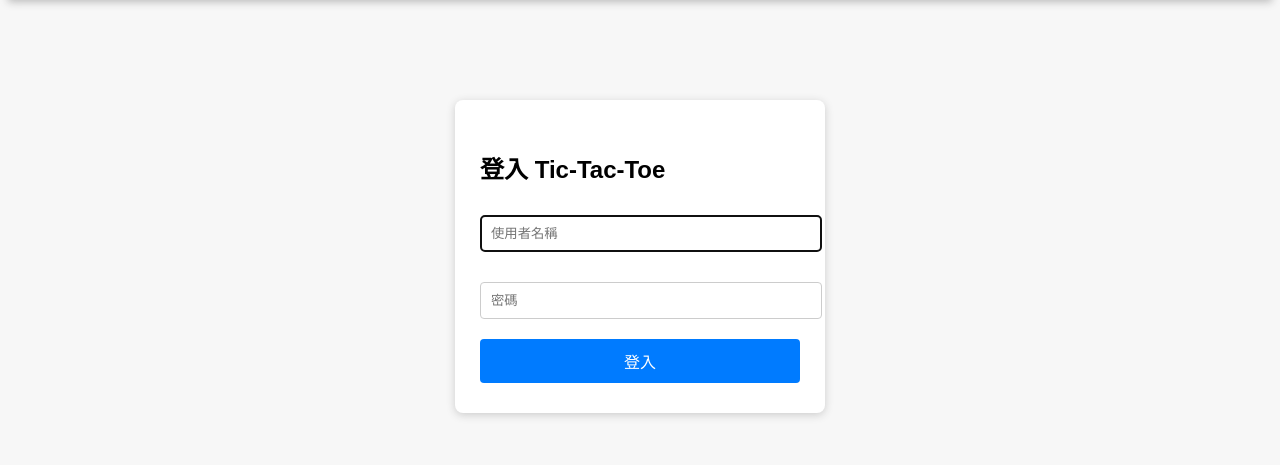
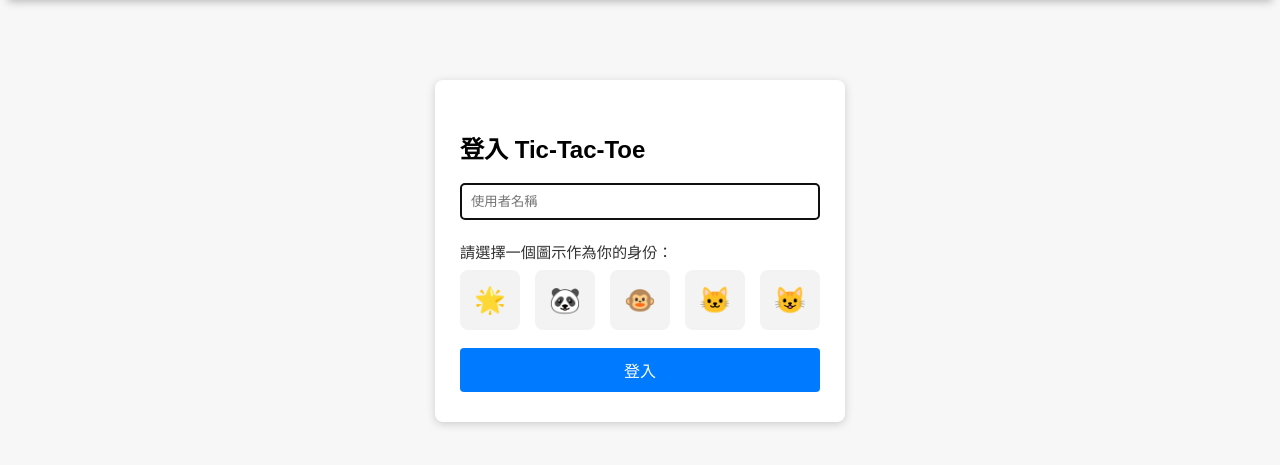
Before and after one commit to jamieyu0914/tic-tac-toe, a Flask app: page /login in a window 1280 px wide. Shown: the part 64-529 px from the top of the page. Run offline with Flask 3, Linux system fonts and the light colour scheme.

Commit message:
fix: #1225 調整 登入頁面 icon選擇

```diff
--- a/app.py
+++ b/app.py
@@ -12,21 +12,31 @@ app.secret_key = 'tic-tac-toe-login-secret'
 socketio = SocketIO(app)
 register_chat_events(socketio)
 
-
 # 登入頁
 @app.route('/login', methods=['GET', 'POST'])
 def login():
     error = None
     if request.method == 'POST':
-        username = request.form['username']
-        password = request.form['password']
-        # 簡單帳密驗證（可改成資料庫驗證）
-        if username == 'user' and password == '1234':
+        username = request.form.get('username', '').strip()
+        icon = request.form.get('icon')
+        shown_icons = session.get('login_icons', [])
+        if not username:
+            error = '請輸入使用者名稱'
+        elif not icon:
+            error = '請選擇一個圖示'
+        elif icon not in shown_icons:
+            error = '所選圖示無效，請重新選擇'
+        else:
+            session.pop('login_icons', None)
             session['user'] = username
+            session['icon'] = icon
             return redirect(url_for('home'))
-        else:
-            error = '帳號或密碼錯誤'
-    return render_template('login.html', error=error)
+
+    ICON_POOL = ['😺','🐶','🐼','🚀','🎃','🌟','🐵','🐸','🦊','🐢','🐱','🐯','🦁','🐷','🦄']
+
+    icons = random.sample(ICON_POOL, 5)
+    session['login_icons'] = icons
+    return render_template('login.html', error=error, icons=icons)
 
 # 首頁，需登入
 @app.route('/')
@@ -77,6 +87,7 @@ def reset():
 @app.route('/logout')
 def logout():
     session.pop('user', None)
+    session.pop('icon', None)
     return redirect(url_for('login'))
 
 
--- a/templates/login.html
+++ b/templates/login.html
@@ -1,27 +1,126 @@
 <!DOCTYPE html>
 <html lang="zh-Hant">
   <head>
-    <meta charset="UTF-8">
+    <meta charset="UTF-8" />
     <title>登入 - Tic-Tac-Toe</title>
     <style>
-        body { font-family: Arial, sans-serif; background: #f7f7f7; }
-        .login-container { width: 320px; margin: 100px auto; background: #fff; padding: 30px 25px; border-radius: 8px; box-shadow: 0 2px 8px #ccc; }
-        h2 { margin-bottom: 20px; }
-        input[type=text], input[type=password] { width: 100%; padding: 10px; margin: 10px 0 20px 0; border: 1px solid #ccc; border-radius: 4px; }
-        button { width: 100%; padding: 10px; background: #007bff; color: #fff; border: none; border-radius: 4px; font-size: 1em; cursor: pointer; }
-        .error { color: #d00; margin-bottom: 10px; }
+      body {
+        font-family: Arial, sans-serif;
+        background: #f7f7f7;
+      }
+      .login-container {
+        width: 360px;
+        margin: 80px auto;
+        background: #fff;
+        padding: 30px 25px;
+        border-radius: 8px;
+        box-shadow: 0 2px 8px #ccc;
+      }
+      h2 {
+        margin-bottom: 12px;
+      }
+      input[type="text"] {
+        width: 338px;
+        padding: 10px;
+        margin: 6px 0 12px 0;
+        border: 1px solid #ccc;
+        border-radius: 4px;
+      }
+      button {
+        width: 100%;
+        padding: 10px;
+        background: #007bff;
+        color: #fff;
+        border: none;
+        border-radius: 4px;
+        font-size: 1em;
+        cursor: pointer;
+      }
+      .error {
+        color: #d00;
+        margin-bottom: 10px;
+      }
+
+      .icons-row {
+        display: flex;
+        gap: 8px;
+        margin: 8px 0 18px 0;
+        justify-content: space-between;
+      }
+      .icon-label {
+        display: inline-flex;
+        align-items: center;
+        justify-content: center;
+        width: 56px;
+        height: 56px;
+        border-radius: 8px;
+        background: #f3f3f3;
+        border: 2px solid transparent;
+        cursor: pointer;
+        transition: transform 0.08s, box-shadow 0.08s, border-color 0.08s;
+      }
+      .icon-label input {
+        display: none;
+      }
+      .icon-label .icon {
+        font-size: 1.6em;
+      }
+      .icon-label:hover {
+        transform: translateY(-2px);
+      }
+      .icon-label.selected {
+        box-shadow: 0 2px 10px rgba(0, 0, 0, 0.12);
+        border-color: #007bff;
+        background: #fff;
+      }
     </style>
   </head>
   <body>
     {% include 'navbar.html' %}
     <div class="login-container">
       <h2>登入 Tic-Tac-Toe</h2>
-        {% if error %}<div class="error">{{ error }}</div>{% endif %}
+      {% if error %}
+      <div class="error">{{ error }}</div>
+      {% endif %}
       <form method="post">
-            <input type="text" name="username" placeholder="使用者名稱" required autofocus>
-            <input type="password" name="password" placeholder="密碼" required>
+        <input
+          type="text"
+          name="username"
+          placeholder="使用者名稱"
+          required
+          autofocus
+        />
+
+        <div style="margin: 8px 0 4px 0; font-size: 0.95em; color: #333">
+          請選擇一個圖示作為你的身份：
+        </div>
+        <div class="icons-row">
+          {% for ic in icons %}
+          <label class="icon-label">
+            <input type="radio" name="icon" value="{{ ic }}" />
+            <span class="icon">{{ ic }}</span>
+          </label>
+          {% endfor %}
+        </div>
+
         <button type="submit">登入</button>
       </form>
     </div>
+    <script>
+      // Simple UI: highlight selected icon
+      document.addEventListener("click", function (e) {
+        if (e.target.closest(".icon-label")) {
+          document
+            .querySelectorAll(".icon-label")
+            .forEach((l) => l.classList.remove("selected"));
+          e.target.closest(".icon-label").classList.add("selected");
+          // ensure the radio is checked
+          const radio = e.target
+            .closest(".icon-label")
+            .querySelector('input[type="radio"]');
+          if (radio) radio.checked = true;
+        }
+      });
+    </script>
   </body>
 </html>
```
Lines whose indentation alone changed are shown as unchanged.
